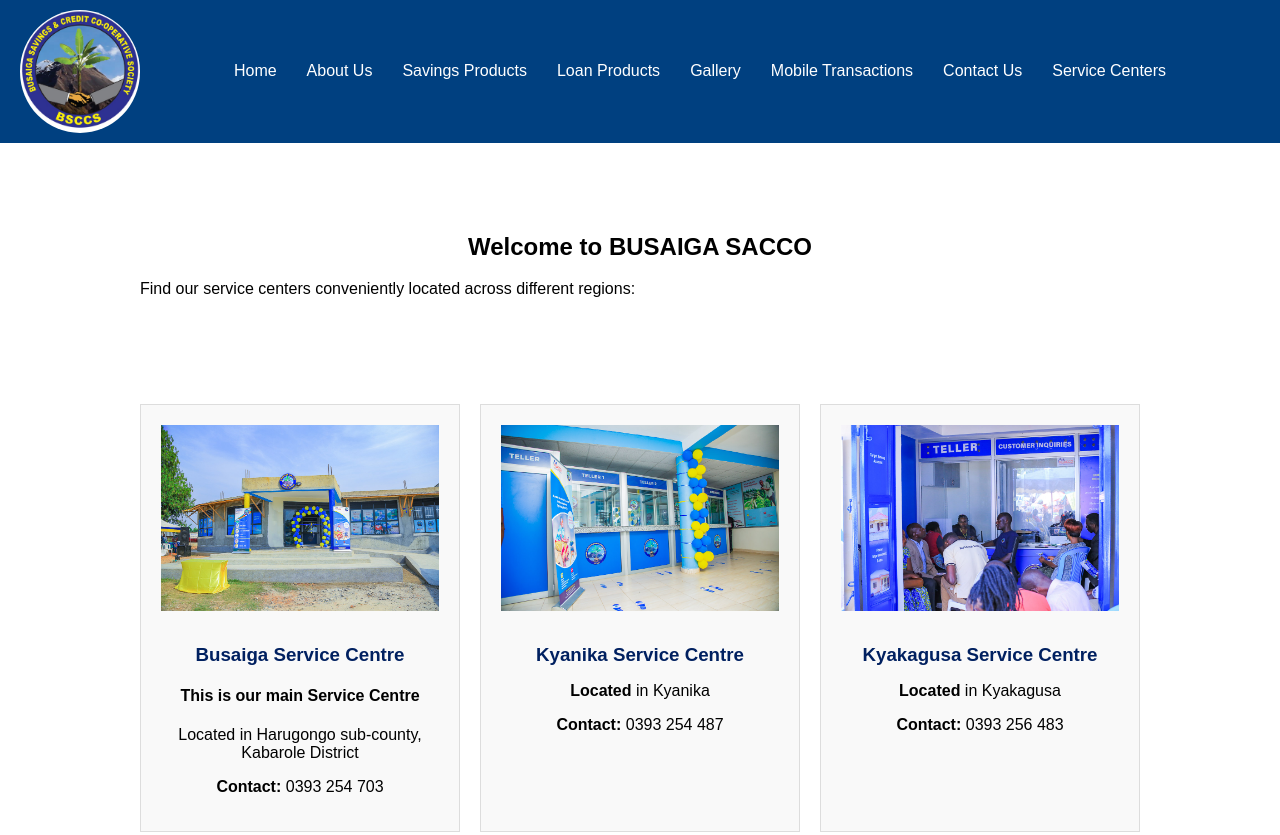
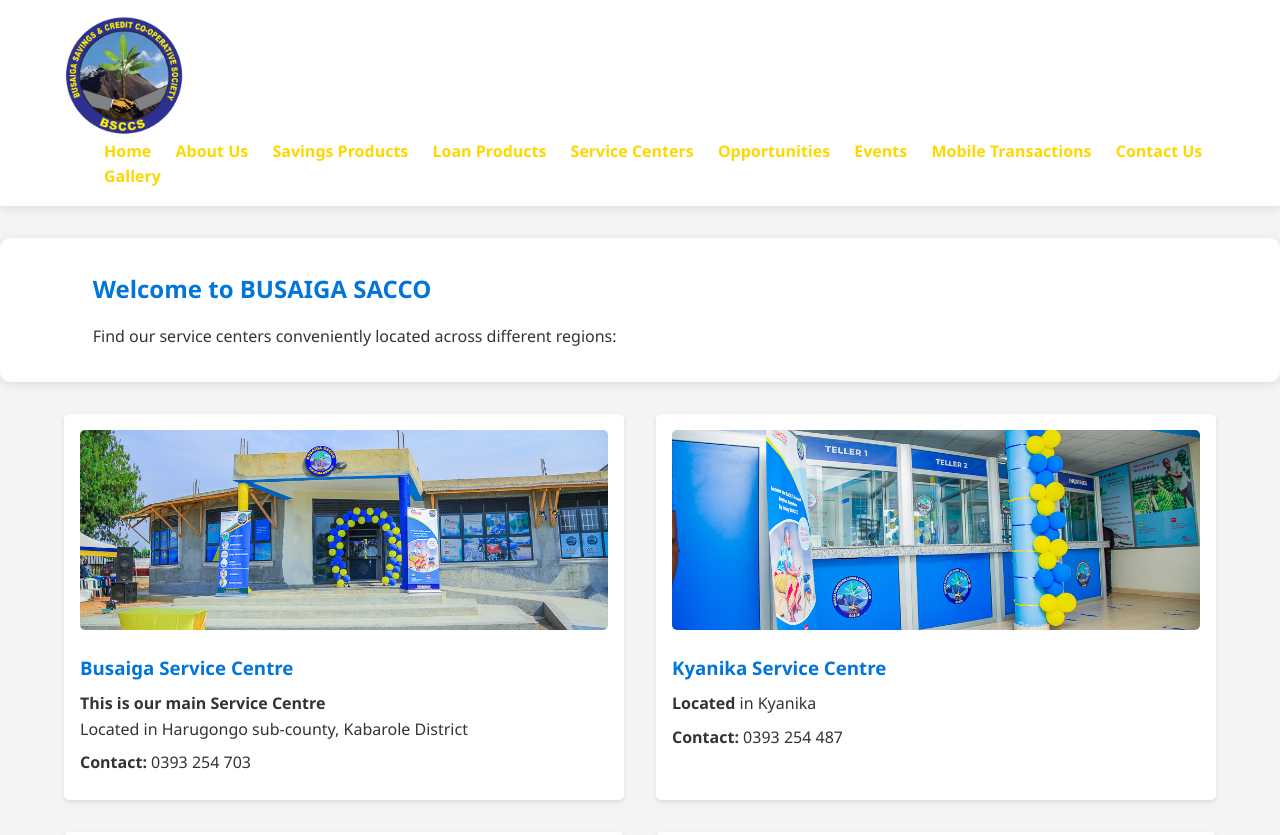
Before and after one commit to Wizcom12/saccos, a plain HTML site: page service-centers.html in a window 1280 px wide. Shown: the top 835 px of the page. Drawn offline with Linux system fonts and the light colour scheme.

Commit message:
Update service-centers.html

```diff
--- a/service-centers.html
+++ b/service-centers.html
@@ -4,13 +4,209 @@
     <meta charset="UTF-8">
     <meta name="viewport" content="width=device-width, initial-scale=1.0">
     <title>BUSAIGA SACCO - Service Centers</title>
-    <link rel="stylesheet" href="service-centers.css">
+    <style>
+        /* General Reset and Base Styles */
+        * {
+            margin: 0;
+            padding: 0;
+            box-sizing: border-box;
+        }
+
+        body {
+            font-family: 'Segoe UI', Tahoma, Geneva, Verdana, sans-serif;
+            line-height: 1.6;
+            color: #333;
+            background-color: #f4f4f4;
+        }
+
+        .container {
+            width: 90%;
+            max-width: 1200px;
+            margin: 0 auto;
+        }
+
+        /* Header Styles */
+        header {
+            background-color: white;
+            padding: 1rem 0;
+            box-shadow: 0 2px 10px rgba(0, 0, 0, 0.1);
+        }
+
+        .logo {
+            width: 120px;
+            display: inline-block;
+            vertical-align: middle;
+            border-radius: 50%;
+        }
+
+        nav {
+            display: inline-block;
+            vertical-align: middle;
+            margin-left: 20px;
+        }
+
+        nav a {
+            color: gold;
+            text-decoration: none;
+            margin-left: 20px;
+            font-weight: bold;
+            font-size: 16px;
+            transition: color 0.3s ease;
+        }
+
+        nav a:hover, nav a.active {
+            color: #0275d8;
+        }
+
+        /* Menu Icon */
+        .menu-icon {
+            display: none;
+            cursor: pointer;
+            float: right;
+            margin-top: 10px;
+        }
+
+        .bar {
+            width: 25px;
+            height: 3px;
+            background-color: gold;
+            margin: 5px 0;
+            transition: 0.4s;
+        }
+
+        /* Sidebar Styles */
+        .sidebar {
+            height: 100%;
+            width: 0;
+            position: fixed;
+            z-index: 1;
+            top: 0;
+            right: 0;
+            background-color: white;
+            overflow-x: hidden;
+            transition: 0.5s;
+            padding-top: 60px;
+        }
+
+        .sidebar a {
+            padding: 8px 8px 8px 32px;
+            text-decoration: none;
+            font-size: 18px;
+            color: gold;
+            display: block;
+            transition: 0.3s;
+        }
+
+        .sidebar a:hover, .sidebar a.active {
+            color: #0275d8;
+        }
+
+        .sidebar .closebtn {
+            position: absolute;
+            top: 0;
+            right: 25px;
+            font-size: 36px;
+            margin-left: 50px;
+            color: gold;
+        }
+
+        /* Main Content Styles */
+        main {
+            padding: 2rem 0;
+        }
+
+        .service-centers {
+            background-color: white;
+            padding: 2rem;
+            margin-bottom: 2rem;
+            border-radius: 10px;
+            box-shadow: 0 2px 10px rgba(0, 0, 0, 0.1);
+        }
+
+        .service-centers h2 {
+            color: #0275d8;
+            margin-bottom: 1rem;
+        }
+
+        .service-centers-container {
+            display: flex;
+            flex-wrap: wrap;
+            justify-content: space-between;
+        }
+
+        .service-center {
+            flex-basis: calc(50% - 1rem);
+            margin-bottom: 2rem;
+            background-color: white;
+            padding: 1rem;
+            border-radius: 5px;
+            box-shadow: 0 2px 5px rgba(0,0,0,0.1);
+        }
+
+        .service-center img {
+            width: 100%;
+            height: 200px;
+            object-fit: cover;
+            border-radius: 5px;
+            margin-bottom: 1rem;
+        }
+
+        .service-center h3 {
+            color: #0275d8;
+            margin-bottom: 0.5rem;
+        }
+
+        .service-center p {
+            margin-bottom: 0.5rem;
+        }
+
+        /* Footer Styles */
+        footer {
+            background-color: #0275d8;
+            color: white;
+            padding: 2rem 0;
+            text-align: center;
+        }
+
+        footer p {
+            margin-bottom: 0.5rem;
+        }
+
+        footer a {
+            color: gold;
+            text-decoration: none;
+            font-weight: bold;
+            transition: color 0.3s ease;
+        }
+
+        footer a:hover {
+            color: #ffc107;
+        }
+
+        /* Responsive Design */
+        @media screen and (max-width: 768px) {
+            header nav {
+                display: none;
+            }
+
+            .menu-icon {
+                display: block;
+            }
+
+            .sidebar.active {
+                width: 250px;
+            }
+
+            .service-center {
+                flex-basis: 100%;
+            }
+        }
+    </style>
 </head>
 <body>
     <header>
+        <div class="container">
             <img src="logo.jpg" alt="BUSAIGA SACCO Logo" class="logo">
-        <div class="container">
-
             <!-- Menu Icon for Small Screens -->
             <div class="menu-icon" onclick="toggleSidebar()">
                 <div class="bar"></div>
@@ -19,30 +215,43 @@
             </div>
             <nav>
                 <a href="index.html">Home</a>
-                <a href="about.html" class="active">About Us</a>
+                <a href="about.html">About Us</a>
                 <a href="savings.html">Savings Products</a>
                 <a href="loans.html">Loan Products</a>
-                <a href="gallery.html">Gallery</a>
+
+               <a href="service-centers.html">Service Centers</a>
+
+                   <a href="opportunities.html" >Opportunities </a>
+
+         <a href="events.html" >Events</a>
+
                 <a href="mobile.html">Mobile Transactions</a>
                 <a href="contact.html">Contact Us</a>
-                <a href="service-centers.html">Service Centers</a>
+
+                 <a href="gallery.html">Gallery</a>
             </nav>
         </div>
     </header>
 
     <!-- Sidebar -->
-    <nav class="sidebar">
-        <div class="sidebar-content">
+    <nav id="sidebar" class="sidebar">
+        <a href="javascript:void(0)" class="closebtn" onclick="toggleSidebar()">&times;</a>
         <a href="index.html">Home</a>
-            <a href="about.html" class="active">About Us</a>
+        <a href="about.html">About Us</a>
         <a href="savings.html">Savings Products</a>
         <a href="loans.html">Loan Products</a>
-            <a href="gallery.html">Gallery</a>
+
+
+        <a href="opportunities.html">Opportunities </a>
+
+         <a href="events.html" >Events</a>
+
          <a href="mobile.html">Mobile Transactions</a>
          <a href="contact.html">Contact Us</a>
-            <a href="service-centers.html">Service Centers</a>
-        </div>
+           <a href="gallery.html">Gallery</a>
+
     </nav>
+
     <main>
         <section class="service-centers">
             <div class="container">
@@ -88,9 +297,15 @@
             <p><strong>Developed by:</strong> <a href="https://wa.me/+256779491167" target="_blank">IG Digital Solutions/Wizcom</a></p>
         </div>
     </footer>
+
     <script>
         function toggleSidebar() {
-            document.querySelector('.sidebar').classList.toggle('active');
+            var sidebar = document.getElementById("sidebar");
+            if (sidebar.style.width === "250px") {
+                sidebar.style.width = "0";
+            } else {
+                sidebar.style.width = "250px";
+            }
         }
     </script>
 </body>
```
Lines whose indentation alone changed are shown as unchanged.
